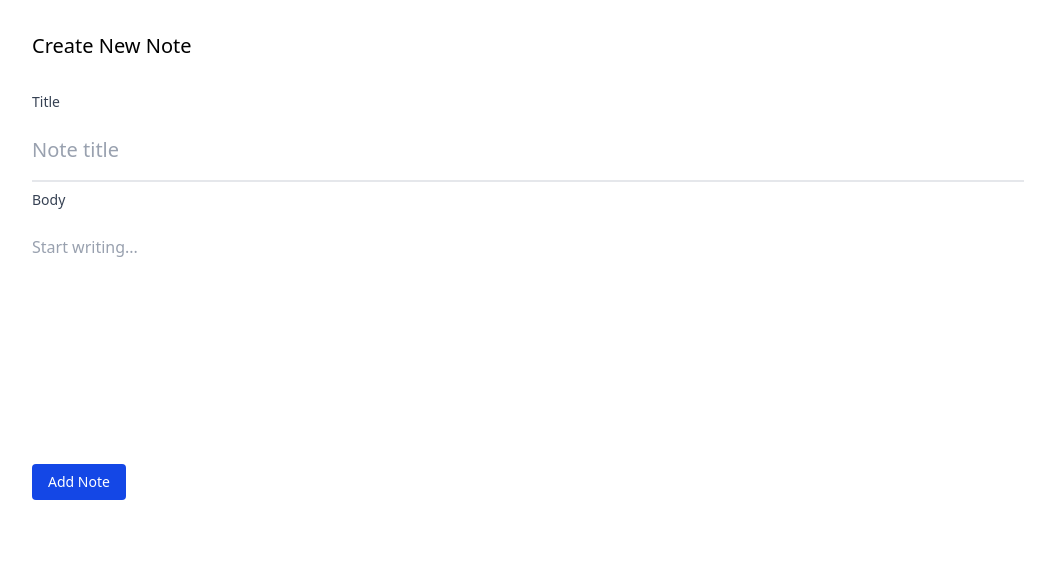
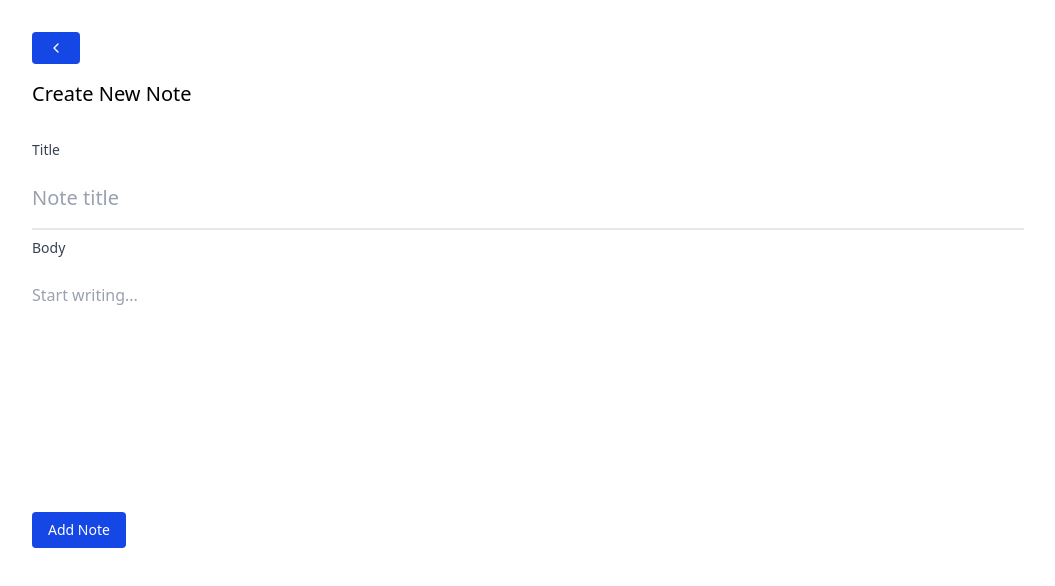
Before and after one commit to lordbaah/SimpleNotes, a React (Vite) app in the folder client/: page /notes/new in a window 1280 px wide. Shown: the top 586 px of the page, without its empty margins (112-1167 px from the left). Built offline with nearby package versions, Linux system fonts and the light colour scheme; no server answers.

Commit message:
feat: added navigation buttons in new note and view note components

```diff
--- a/client/src/pages/NewNote.tsx
+++ b/client/src/pages/NewNote.tsx
@@ -1,9 +1,17 @@
 import NewNoteForm from '../components/NewNoteForm';
+import { useNavigate } from 'react-router-dom';
+import { ChevronLeft } from 'lucide-react';
 
 const NewNote = () => {
+  const navigate = useNavigate();
   return (
     <section>
       <div className="max-w-5xl mx-auto px-6 md:px-4 py-8">
+        <div className="mb-4">
+          <button onClick={() => navigate(-1)} className="btn-primary">
+            <ChevronLeft className="icon-size" />
+          </button>
+        </div>
         <h1 className="text-xl mb-8">Create New Note</h1>
         <NewNoteForm />
       </div>
--- a/client/src/pages/ViewNotePage.tsx
+++ b/client/src/pages/ViewNotePage.tsx
@@ -1,17 +1,29 @@
 import { useParams } from 'react-router-dom';
 import ViewAndEditNote from '../components/ViewAndEditNote';
+import { useNavigate } from 'react-router-dom';
+import { ChevronLeft } from 'lucide-react';
 
 const ViewNotePage = () => {
   const { noteId } = useParams();
+  const navigate = useNavigate();
   // console.log(useParams());
 
   if (!noteId) {
-    return <div>Error: Note ID not found in URL.</div>;
+    return (
+      <div className="flex items-center justify-center">
+        <p>Error: Note ID not found in URL.</p>
+      </div>
+    );
   }
 
   return (
     <section>
       <div className="max-w-5xl mx-auto px-6 md:px-4 py-8">
+        <div className="mb-4">
+          <button onClick={() => navigate(-1)} className="btn-primary">
+            <ChevronLeft className="icon-size" />
+          </button>
+        </div>
         <ViewAndEditNote NoteId={noteId} />
       </div>
     </section>
```
